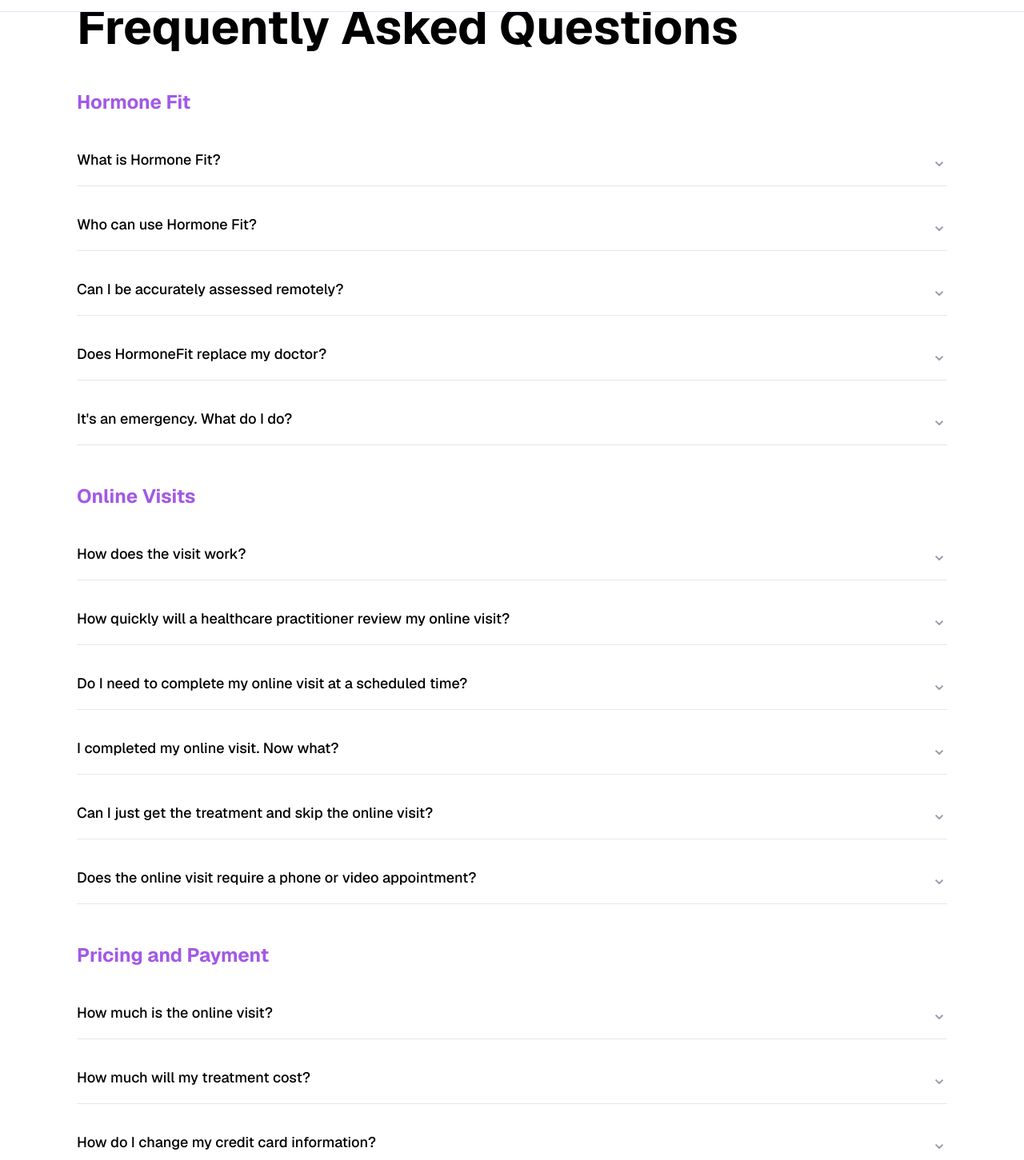
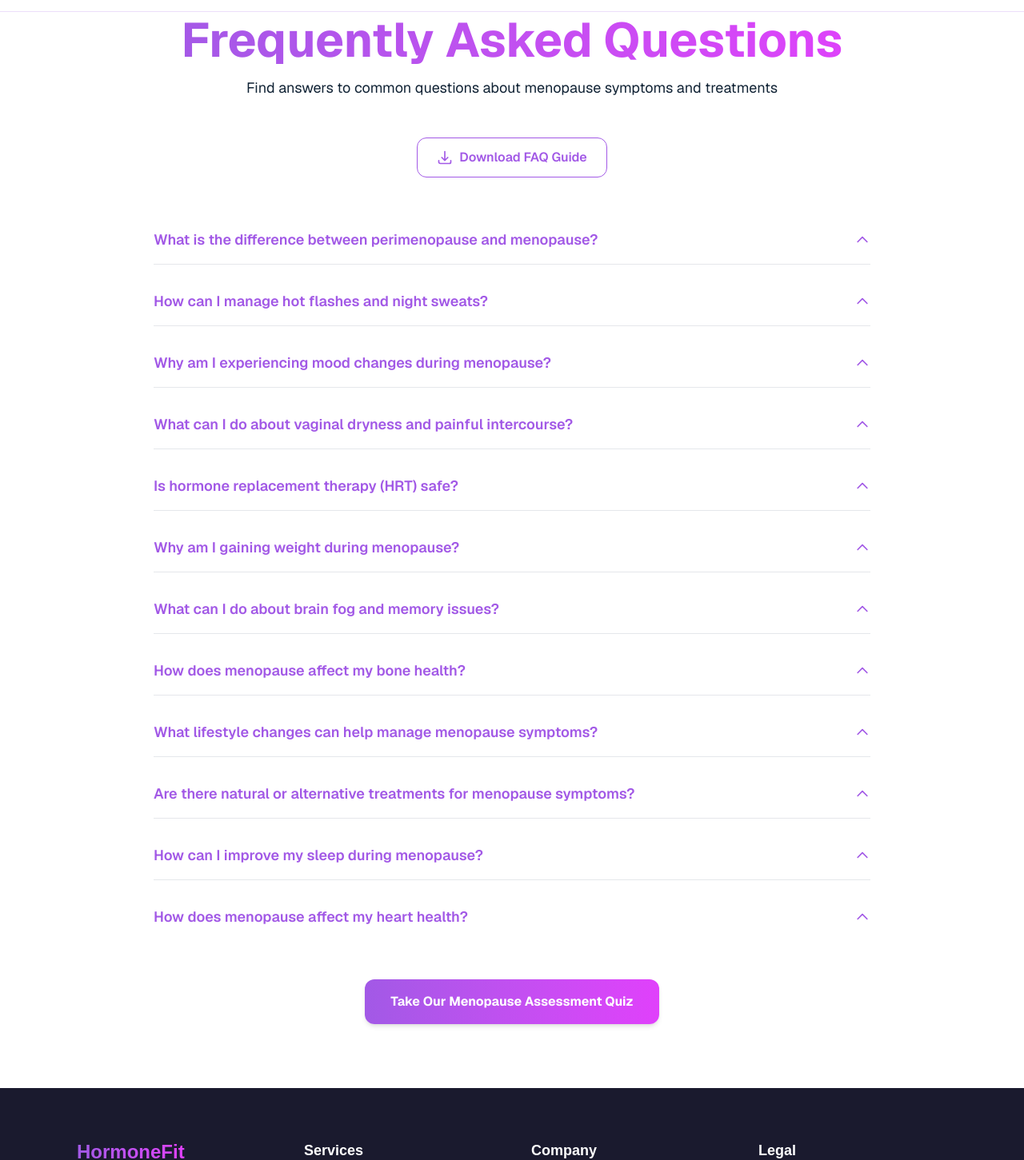
Before and after one commit to Spicfy/HormoneFit, a Next.js app: page /faq in a window 1280 px wide. Shown: the part 60-1511 px from the top of the page at 80% size. Built offline with nearby package versions, Linux system fonts and the light colour scheme.

Commit message:
faq page 2.0

```diff
--- a/app/faq/page.tsx
+++ b/app/faq/page.tsx
@@ -1,116 +1,160 @@
 "use client";
 
 import React, { useState } from "react";
+import Link from "next/link"; // Import Link for the buttons
 
-interface FAQ {
-  q: string;
-  a: string;
-}
-interface Section {
-  section: string;
-  faqs: FAQ[];
-}
-
-const FAQ_DATA: Section[] = [
+// Consolidate all FAQ data into a single array as shown in the image
+const faqData = [
   {
-    section: "Hormone Fit",
-    faqs: [
-      { q: "What is Hormone Fit?", a: "HormoneFit is a virtual clinic specializing in personalized menopause care for women across Canada." },
-      { q: "Who can use Hormone Fit?", a: "HormoneFit is designed for women experiencing menopause or perimenopause symptoms who want expert, personalized care." },
-      { q: "Can I be accurately assessed remotely?", a: "Yes! Our clinicians use comprehensive assessments and secure video visits to understand your symptoms and needs." },
-      { q: "Does HormoneFit replace my doctor?", a: "HormoneFit works alongside your primary care provider to offer specialized menopause support." },
-      { q: "It's an emergency. What do I do?", a: "If you are experiencing a medical emergency, please call 911 or go to your nearest emergency room." },
-    ],
+    question: "What is the difference between perimenopause and menopause?",
+    answer:
+      "Perimenopause is the transitional phase leading up to menopause, typically lasting 4-8 years. During this time, you may experience irregular periods and begin to have symptoms like hot flashes as hormone levels fluctuate. Menopause is officially diagnosed when you've gone 12 consecutive months without a period, marking the end of reproductive years. Post-menopause refers to the years following menopause.",
   },
   {
-    section: "Online Visits",
-    faqs: [
-      { q: "How does the visit work?", a: "You'll complete an online assessment and meet with a menopause specialist via secure video call." },
-      { q: "How quickly will a healthcare practitioner review my online visit?", a: "Most visits are reviewed within 1-2 business days." },
-      { q: "Do I need to complete my online visit at a scheduled time?", a: "You can complete your assessment anytime, and schedule your video visit at your convenience." },
-      { q: "I completed my online visit. Now what?", a: "Your care team will review your information and reach out with next steps or a treatment plan." },
-      { q: "Can I just get the treatment and skip the online visit?", a: "A virtual assessment is required to ensure safe, personalized care." },
-      { q: "Does the online visit require a phone or video appointment?", a: "Most visits are done by secure video, but some follow-ups may be by phone or secure messaging." },
-    ],
+    question: "How can I manage hot flashes and night sweats?",
+    answer:
+      "Hot flashes and night sweats can be managed through various approaches including hormone therapy, non-hormonal medications, and lifestyle adjustments like dressing in layers and avoiding triggers.",
   },
   {
-    section: "Pricing and Payment",
-    faqs: [
-      { q: "How much is the online visit?", a: "$49 per month for unlimited virtual consultations, plus a one-time $99 program fee." },
-      { q: "How much will my treatment cost?", a: "Treatment costs vary based on your personalized plan. All pricing is transparent before you start." },
-      { q: "How do I change my credit card information?", a: "You can update your payment details in your secure patient portal." },
-      { q: "How much does a checkup visit cost?", a: "Checkup visits are included in your monthly membership." },
-      { q: "Why do I see a transaction on my credit card for my denied online visit?", a: "If your visit is not approved, you will not be charged." },
-      { q: "Why can't I see medication prices on the website?", a: "Medication prices depend on your insurance and province. Your care team will review all costs with you." },
-      { q: "What payment methods do you accept?", a: "We accept all major credit cards." },
-    ],
+    question: "Why am I experiencing mood changes during menopause?",
+    answer:
+      "Hormonal fluctuations during menopause, particularly drops in estrogen, can impact brain chemistry and lead to mood swings, irritability, anxiety, and even depression. Stress and sleep disturbances can also contribute.",
   },
   {
-    section: "Our Healthcare Practitioners",
-    faqs: [
-      { q: "How do I communicate with my HormoneFit practitioner?", a: "You can message your care team anytime through your secure portal." },
-      { q: "What does your medical team do?", a: "Our team reviews your symptoms, creates your care plan, and supports you throughout your journey." },
-      { q: "Who are the practitioners that will be reviewing my online visit?", a: "All practitioners are licensed Canadian healthcare professionals specializing in menopause care." },
-      { q: "Can I see the same HormoneFit practitioner after my initial assessment?", a: "We do our best to provide continuity of care with the same provider whenever possible." },
-      { q: "Can you refer me to a psychiatrist or psychologist?", a: "If needed, we can help coordinate referrals to mental health specialists." },
-    ],
+    question: "What can I do about vaginal dryness and painful intercourse?",
+    answer:
+      "Vaginal dryness and painful intercourse are common. Options include vaginal estrogen therapy (creams, rings, tablets), lubricants, moisturizers, and certain non-hormonal oral medications.",
   },
   {
-    section: "Privacy and Security",
-    faqs: [
-      { q: "Is this legal?", a: "Yes, HormoneFit operates in compliance with all Canadian healthcare regulations." },
-      { q: "Is this safe?", a: "Your privacy and safety are our top priorities. All data is encrypted and confidential." },
-      { q: "Is my information private and secure?", a: "Yes, we use industry-leading security protocols to protect your information." },
-      { q: "How is my privacy protected?", a: "We never share your information without your consent." },
-      { q: "Can I have my medical records shared with my primary care provider?", a: "Yes, we can securely share your records with your permission." },
-    ],
+    question: "Is hormone replacement therapy (HRT) safe?",
+    answer:
+      "For most healthy women experiencing menopause symptoms, HRT is considered safe and effective when initiated appropriately and monitored by a healthcare professional. Individual risks and benefits should be discussed with your doctor.",
+  },
+  {
+    question: "Why am I gaining weight during menopause?",
+    answer:
+      "Menopausal weight gain, particularly around the abdomen, results from several factors: hormonal changes that affect fat distribution, loss of muscle mass that lowers metabolic rate, age-related metabolic slowdown, and lifestyle factors. This midlife weight gain increases risks for heart disease, diabetes, and certain cancers. Management strategies include increasing physical activity (both cardio and strength training), adjusting caloric intake to match changing metabolism, prioritizing protein and fiber, limiting processed foods and alcohol, and managing stress and sleep.",
+  },
+  {
+    question: "What can I do about brain fog and memory issues?",
+    answer:
+      "Strategies for brain fog include hormone therapy (for some), regular exercise, adequate sleep, a healthy diet, stress management, and cognitive exercises. Discussing persistent concerns with a doctor is important.",
+  },
+  {
+    question: "How does menopause affect my bone health?",
+    answer:
+      "Estrogen plays a crucial role in maintaining bone density. After menopause, declining estrogen levels can lead to accelerated bone loss, increasing the risk of osteoporosis and fractures. Calcium, Vitamin D, and weight-bearing exercise are vital.",
+  },
+  {
+    question: "What lifestyle changes can help manage menopause symptoms?",
+    answer:
+      "Lifestyle changes include a balanced diet, regular exercise, stress reduction techniques (e.g., yoga, meditation), adequate sleep, avoiding triggers for hot flashes (e.g., spicy foods, caffeine, alcohol), and quitting smoking.",
+  },
+  {
+    question: "Are there natural or alternative treatments for menopause symptoms?",
+    answer:
+      "Some women explore natural remedies like black cohosh, soy isoflavones, or evening primrose oil. Lifestyle changes are also natural approaches. It's essential to discuss any alternative treatments with a healthcare provider to ensure safety and effectiveness.",
+  },
+  {
+    question: "How can I improve my sleep during menopause?",
+    answer:
+      "Improving sleep involves good sleep hygiene (consistent sleep schedule, dark room, no screens before bed), managing hot flashes, stress reduction, and sometimes hormone therapy or other medications if needed.",
+  },
+  {
+    question: "How does menopause affect my heart health?",
+    answer:
+      "Estrogen has a protective effect on the heart. After menopause, the risk of cardiovascular disease increases due to changes in cholesterol levels, blood pressure, and fat distribution. Maintaining a healthy lifestyle and regular check-ups are crucial.",
   },
 ];
 
-export default function FAQPage() {
-  const [openQuestionIndex, setOpenQuestionIndex] = useState<string | null>(null);
+interface FAQItemProps {
+  question: string;
+  answer: string;
+}
+
+const FAQItem: React.FC<FAQItemProps> = ({ question, answer }) => {
+  const [isOpen, setIsOpen] = useState(false);
 
   return (
-    <main className="bg-white min-h-screen font-sans pb-0">
-      <div className="w-full min-h-screen bg-white text-black px-4 md:px-24 py-16">
-        <h1 className="text-4xl md:text-6xl font-bold mb-12 text-left">Frequently Asked Questions</h1>
-        {FAQ_DATA.map((section) => (
-          <div key={section.section} className="mb-12">
-            <h2 className="text-2xl font-bold mb-6 text-accent1">{section.section}</h2>
-            {section.faqs.map((faq, idx) => {
-              const uniqueId = `${section.section}-${idx}`;
-              const isOpen = openQuestionIndex === uniqueId;
-              return (
-                <div key={uniqueId} className="border-b border-gray-200 mb-4">
+    <div className="border-b border-gray-200 last:border-b-0">
                   <button
-                    className={`w-full text-left py-4 flex justify-between items-center transition-colors ${
-                      isOpen
-                        ? "text-accent1 font-bold text-xl"
-                        : "text-black font-medium text-lg"
-                    }`}
-                    onClick={() =>
-                      setOpenQuestionIndex(isOpen ? null : uniqueId)
-                    }
-                  >
-                    {faq.q}
-                    <span
-                      className={`ml-4 transition-transform duration-200 text-2xl text-gray-400 ${
-                        isOpen ? "rotate-180 text-accent1" : ""
-                      }`}
-                    >
-                      ⌄
-                    </span>
+        className="flex justify-between items-center w-full text-left py-4 font-semibold text-lg text-accent1 hover:text-accent2 transition-colors duration-200"
+        onClick={() => setIsOpen(!isOpen)}
+      >
+        {question}
+        <svg
+          className={`w-5 h-5 transition-transform duration-200 text-accent1 ${isOpen ? "rotate-180" : ""}`}
+          fill="none"
+          stroke="currentColor"
+          viewBox="0 0 24 24"
+          xmlns="http://www.w3.org/2000/svg"
+        >
+          <path
+            strokeLinecap="round"
+            strokeLinejoin="round"
+            strokeWidth="2"
+            d={isOpen ? "M19 9l-7 7-7-7" : "M5 15l7-7 7 7"}
+          ></path>
+        </svg>
                   </button>
                   {isOpen && (
-                    <div className="pb-4 text-gray-700 text-base px-2">
-                      {faq.a}
-                    </div>
+        <p className="text-secondarytxt text-base pb-4 pr-6 leading-relaxed">
+          {answer}
+        </p>
                   )}
                 </div>
               );
-            })}
-          </div>
+};
+
+export default function FAQPage() {
+  const [openQuestion, setOpenQuestion] = useState<number | null>(null);
+
+  return (
+    <main className="bg-whitetxt min-h-screen font-sans text-blacktxt py-20 px-4 md:px-24">
+      <div className="max-w-4xl mx-auto text-center">
+        <h1 className="text-4xl md:text-6xl font-bold bg-gradient-to-r from-accent1 to-accent2 bg-clip-text text-transparent mb-4">
+          Frequently Asked Questions
+        </h1>
+        <p className="text-lg text-secondarytxt mb-12">
+          Find answers to common questions about menopause symptoms and treatments
+        </p>
+        <Link
+          href="#" // Placeholder for download link
+          className="inline-flex items-center bg-transparent border border-accent1 text-accent1 px-6 py-3 rounded-xl font-semibold hover:bg-accent1 hover:text-whitetxt transition mb-12"
+        >
+          <svg
+            xmlns="http://www.w3.org/2000/svg"
+            fill="none"
+            viewBox="0 0 24 24"
+            strokeWidth={2}
+            stroke="currentColor"
+            className="w-5 h-5 mr-2"
+          >
+            <path
+              strokeLinecap="round"
+              strokeLinejoin="round"
+              d="M3 16.5v2.25A2.25 2.25 0 005.25 21h13.5A2.25 2.25 0 0021 18.75V16.5M16.5 12L12 16.5m0 0L7.5 12m4.5 4.5V3"
+            />
+          </svg>
+          Download FAQ Guide
+        </Link>
+
+        <div className="space-y-4 text-left">
+          {faqData.map((faq, index) => (
+            <FAQItem
+              key={index}
+              question={faq.question}
+              answer={faq.answer}
+            />
         ))}
+      </div>
+
+        <Link
+          href="/quiz" // Placeholder for quiz link
+          className="mt-12 inline-block bg-gradient-to-r from-accent1 to-accent2 text-white px-8 py-4 rounded-xl font-bold shadow-md hover:scale-105 hover:shadow-lg transition"
+        >
+          Take Our Menopause Assessment Quiz
+        </Link>
       </div>
     </main>
   );
--- a/app/page.tsx
+++ b/app/page.tsx
@@ -409,21 +409,8 @@
 					</div>
 				</div>
 
-				{/* FAQ Section - Menopause themed, styled to match */}
-				<div className="w-full flex flex-col md:flex-row justify-center items-start gap-20 px-8 md:px-24 py-20">
-					{/* Left: Heading/Intro */}
-					<div className="md:w-1/3 w-full mb-10 md:mb-0">
-						<h2 className="text-4xl md:text-7xl font-bold mb-6 text-left bg-gradient-to-r from-accent1 to-accent2 bg-clip-text text-transparent">Frequently Asked Questions</h2>
-						<p className="text-lg text-secondarytxt mb-2 text-left">Everything you want to know about menopause care, HormoneFit, and how we support your journey.</p>
-						<a href="#contact" className="inline-block mt-4 bg-gradient-to-r from-accent1 to-accent2 text-white px-6 py-3 rounded-xl font-bold shadow-md hover:scale-105 hover:shadow-lg transition">Contact Us</a>
-					</div>
-					{/* Right: Accordion */}
-					<div className="md:w-2/3 w-full">
-						<FAQAccordion />
-					</div>
-				</div>
 
-				{/* CTA Section */}
+				{/* CTA Section - Existing */}
 				<section
 					className="w-full py-24 px-4 flex flex-col items-center justify-center"
 					style={{
@@ -431,18 +418,20 @@
 					}}
 				>
 					<h2 className="text-3xl md:text-5xl font-bold text-center text-white mb-4">
-						Ready to Take Control of Your Menopause Journey?
+						Ready to Transform Your Menopause Experience?
 					</h2>
 					<p className="text-lg text-white text-center mb-8 max-w-2xl">
-						Join thousands of Canadian women who have transformed their menopause experience with HormoneFit.
+						Schedule a consultation with one of our menopause specialists today and take the first step
+						toward comprehensive, personalized menopause care
 					</p>
-					<a
-						href="/quiz"
-						className="bg-white text-accent1 font-semibold rounded-lg px-8 py-3 shadow hover:bg-accent2 hover:text-white transition"
+					<Link
+						href="/consultation" // Placeholder link
+						className="bg-whitetxt text-accent1 font-semibold rounded-lg px-8 py-3 shadow hover:bg-accent2 hover:text-white transition"
 					>
-						Take the Quiz
-					</a>
+						Book a Consultation
+					</Link>
 				</section>
+
 
 
 			</main>
@@ -450,53 +439,41 @@
 	);
 }
 
-function FAQAccordion() {
-	const [open, setOpen] = React.useState<number | null>(null);
-	const faqs = [
-		{
-			q: "What symptoms can HormoneFit help with?",
-			a: "HormoneFit supports a wide range of menopause symptoms, including hot flashes, sleep issues, mood changes, brain fog, weight changes, and more. Your care plan is tailored to your unique needs."
-		},
-		{
-			q: "Do I need a referral to join?",
-			a: "No referral is needed. You can get started by taking our online quiz and booking your first consultation directly."
-		},
-		{
-			q: "Is HormoneFit available across Canada?",
-			a: "Yes! Our virtual care platform is available to women in most provinces and territories across Canada."
-		},
-		{
-			q: "How are treatments personalized?",
-			a: "Our clinicians review your symptoms, health history, and goals to create a plan just for you. We adjust your treatment as your needs change."
-		},
-		{
-			q: "Can I talk to a real doctor?",
-			a: "Absolutely. All consultations are with licensed Canadian healthcare professionals who specialize in menopause care."
-		},
-		{
-			q: "What if my symptoms change?",
-			a: "You can message your care team anytime and book follow-ups as needed. We're here to support you as your needs evolve."
+interface FAQItemProps {
+	question: string;
+	answer: string;
 }
-	];
+
+const FAQItem: React.FC<FAQItemProps> = ({ question, answer }) => {
+	const [isOpen, setIsOpen] = useState(false);
+
 	return (
-		<div className="flex flex-col">
-			{faqs.map((item, idx) => (
-				<div key={idx} className="border-b border-accent1/20">
+		<div className="border-b border-gray-200 pb-4 last:border-b-0 last:pb-0">
 			<button
-						className={`w-full text-left px-0 py-6 flex justify-between items-center focus:outline-none transition-colors ${open === idx ? 'font-bold text-accent1 text-xl' : 'font-semibold text-lg text-blacktxt'}`}
-						onClick={() => setOpen(open === idx ? null : idx)}
-						aria-expanded={open === idx}
+				className="flex justify-between items-center w-full text-left font-semibold text-lg py-3 text-primary hover:text-accent1 transition-colors duration-200"
+				onClick={() => setIsOpen(!isOpen)}
 			>
-						<span className="text-left">{item.q}</span>
-						<span className={`ml-4 transition-transform duration-200 text-2xl text-accent1/70 ${open === idx ? 'rotate-180 text-accent1' : ''}`}>⌄</span>
+				{question}
+				<svg
+					className={`w-5 h-5 transition-transform duration-200 ${isOpen ? "rotate-180" : ""}`}
+					fill="none"
+					stroke="currentColor"
+					viewBox="0 0 24 24"
+					xmlns="http://www.w3.org/2000/svg"
+				>
+					<path
+						strokeLinecap="round"
+						strokeLinejoin="round"
+						strokeWidth="2"
+						d={isOpen ? "M19 9l-7 7-7-7" : "M5 15l7-7 7 7"}
+					></path>
+				</svg>
 			</button>
-					{open === idx && (
-						<div className="pl-0 pr-8 pb-6 text-secondarytxt text-base animate-fade-in">
-							{item.a}
-						</div>
+			{isOpen && (
+				<p className="text-secondarytxt text-base pt-2 pb-3 pr-6">
+					{answer}
+				</p>
 			)}
 		</div>
-			))}
-		</div>
 	);
-}
+};
```
Also changed, not shown: components/header.tsx (+26 -12 lines). Lines whose indentation alone changed are shown as unchanged.
